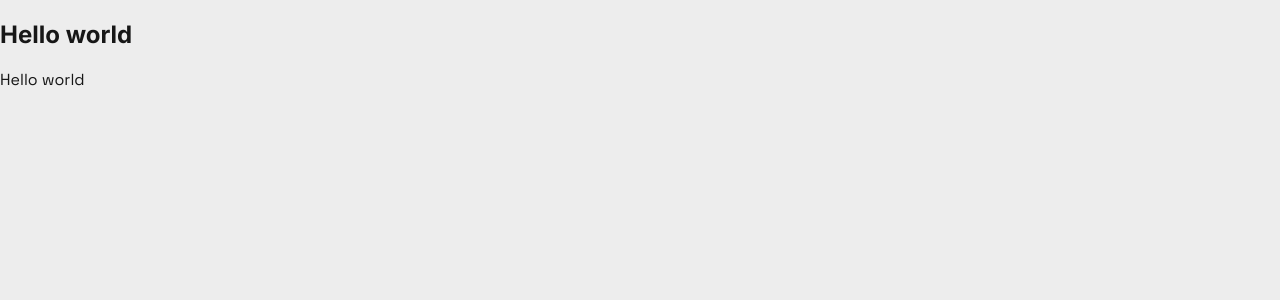
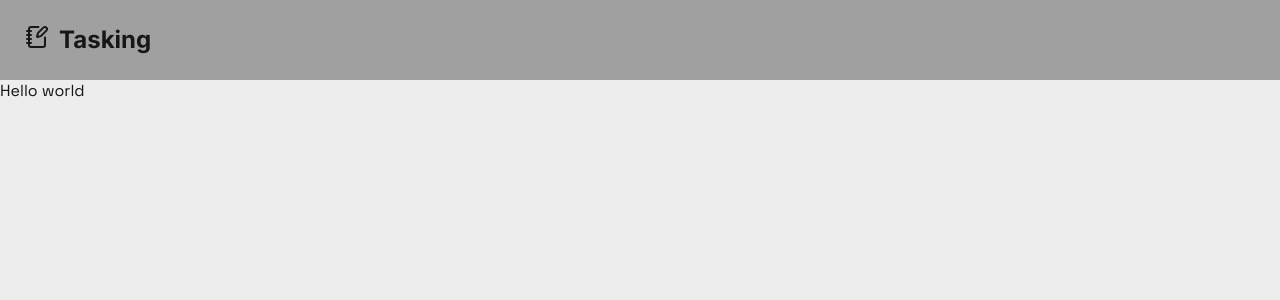
Before and after one commit to Lii02/tasking, a Next.js app: page / in a window 1280 px wide. Shown: the top 300 px of the page. Built offline with nearby package versions, Linux system fonts and the light colour scheme.

Commit message:
Starting work on navbar

```diff
--- a/app/layout.tsx
+++ b/app/layout.tsx
@@ -5,7 +5,7 @@ import NavBar from '@/components/NavBar';
 import { inter, spaceGrotesk, roboto } from '@/app/fonts';
 
 export const metadata: Metadata = {
-	title: 'TasKing',
+	title: 'Tasking',
 };
 
 export default function RootLayout({
--- a/components/NavBar.tsx
+++ b/components/NavBar.tsx
@@ -1,7 +1,15 @@
+import '@/styles/components.css';
+import { LuNotebookPen } from 'react-icons/lu';
+
 export default function NavBar() {
 	return (
-		<nav>
-			<h1>Hello world</h1>
+		<nav className='NavBar'>
+			<h1>
+				<span className='Icon'>
+					<LuNotebookPen />
+				</span>
+				Tasking
+			</h1>
 		</nav>
 	);
 }
--- a/package.json
+++ b/package.json
@@ -17,7 +17,8 @@
 		"next": "15.2.1",
 		"next-themes": "^0.4.4",
 		"react": "^19.0.0",
-		"react-dom": "^19.0.0"
+		"react-dom": "^19.0.0",
+		"react-icons": "^5.5.0"
 	},
 	"devDependencies": {
 		"@eslint/eslintrc": "^3",
--- /dev/null
+++ b/styles/components.css
@@ -0,0 +1,12 @@
+.NavBar {
+	padding: 5px 25px;
+	background-color: var(--navbar-color);
+
+	h1 {
+		display: flex;
+	}
+
+	.Icon {
+		margin-right: 10px;
+	}
+}
--- a/styles/globals.css
+++ b/styles/globals.css
@@ -1,12 +1,14 @@
 :root {
 	--background-color: #ededed;
 	--foreground-color: #171717;
+	--navbar-color: rgb(160, 160, 160);
 }
 
 @media (prefers-color-scheme: dark) {
 	:root {
 		--background-color: #171717;
 		--foreground-color: #ededed;
+		--navbar-color: rgb(54, 54, 54);
 	}
 }
 
```
Also changed, not shown: 1 other file (tests, documents, lock files or other folders).
